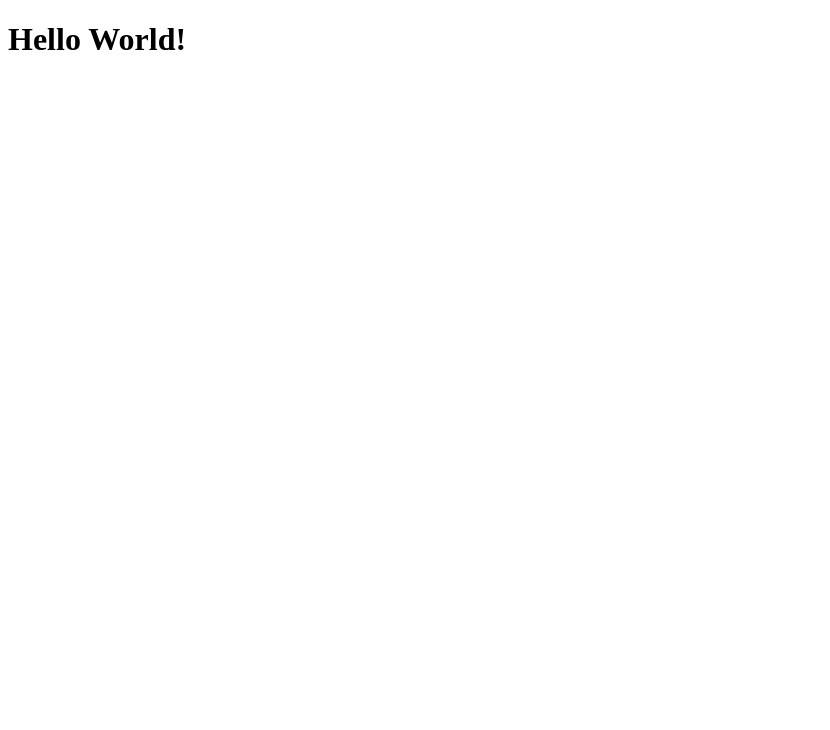
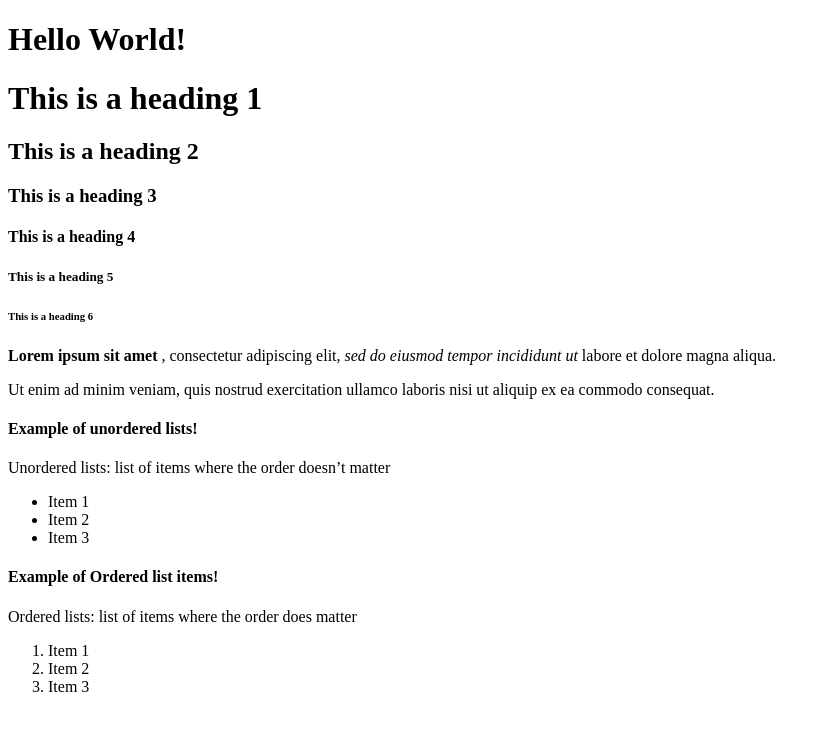
Before and after one commit to rajmanthena/git_test, a plain HTML site: page index.html in a window 1280 px wide. Shown: the whole page, without its empty margins (0-830 px from the left). Drawn offline with Linux system fonts and the light colour scheme.

Commit message:
index.html

```diff
--- a/index.html
+++ b/index.html
@@ -8,5 +8,38 @@
 
 <body>
     <h1>Hello World!</h1>
+<!-- these are different types of headings -->
+    <h1>This is a heading 1</h1>
+    <h2>This is a heading 2</h2>
+    <h3>This is a heading 3</h3>
+    <h4>This is a heading 4</h4>
+    <h5>This is a heading 5</h5>
+    <h6>This is a heading 6</h6>
+<!-- below is example to make comments bold or italic -->
+  <p><strong>Lorem ipsum sit amet</strong> , consectetur adipiscing elit, <em>sed do eiusmod tempor
+  incididunt ut</em> labore et dolore magna aliqua.</p>
+
+  <p>Ut enim ad minim veniam, quis nostrud exercitation ullamco laboris
+  nisi ut aliquip ex ea commodo consequat.</p>
+
+<!-- sample code for lists -->
+
+<h4>Example of unordered lists!</h4>
+<p> Unordered lists: list of items where the order doesn’t matter </p>
+<ul>
+  <li>Item 1</li>
+  <li>Item 2</li>
+  <li>Item 3</li>
+</ul>
+
+<!-- sample code for ordered list items -->
+<h4> Example of Ordered list items!</h4>
+<p>Ordered lists: list of items where the order does matter</p>
+<ol>
+  <li>Item 1</li>
+  <li>Item 2</li>
+  <li>Item 3</li>
+</ol>
+
 </body>
 </html>
```
